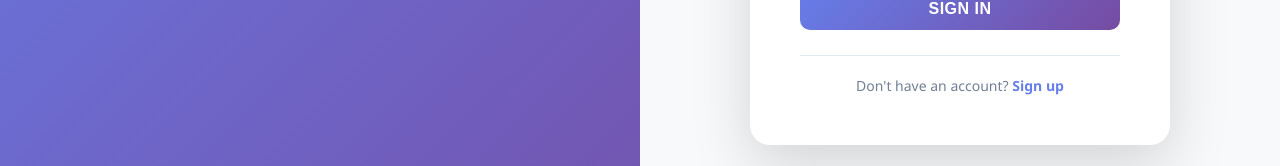
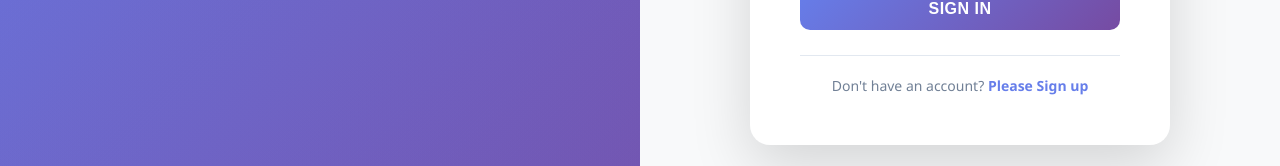
Before and after one commit to dulanjafernando/devops, a React (Vite) app in the folder docker-project-main/frontend/: page /signin in a window 1280 px wide. Shown: the part 541-707 px from the top of the page. Built offline with nearby package versions, Linux system fonts and the light colour scheme.

Commit message:
Update signin.jsx

```diff
--- a/docker-project-main/frontend/src/signin.jsx
+++ b/docker-project-main/frontend/src/signin.jsx
@@ -102,7 +102,7 @@ function SignIn() {
                     </form>
 
                     <div className="form-footer">
-                        <p>Don't have an account? <Link to="/signup" className="link">Sign up</Link></p>
+                        <p>Don't have an account? <Link to="/signup" className="link">Please Sign up</Link></p>
                     </div>
                 </div>
             </div>
```
